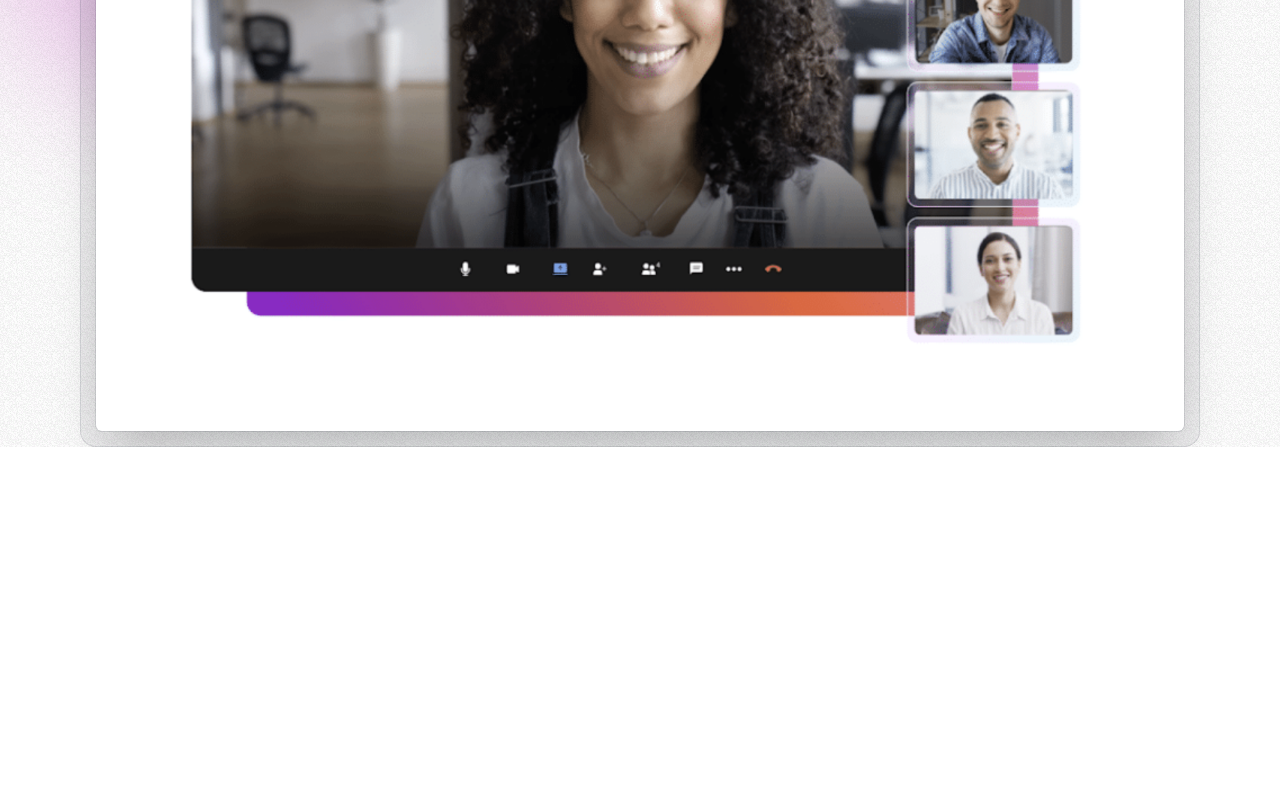
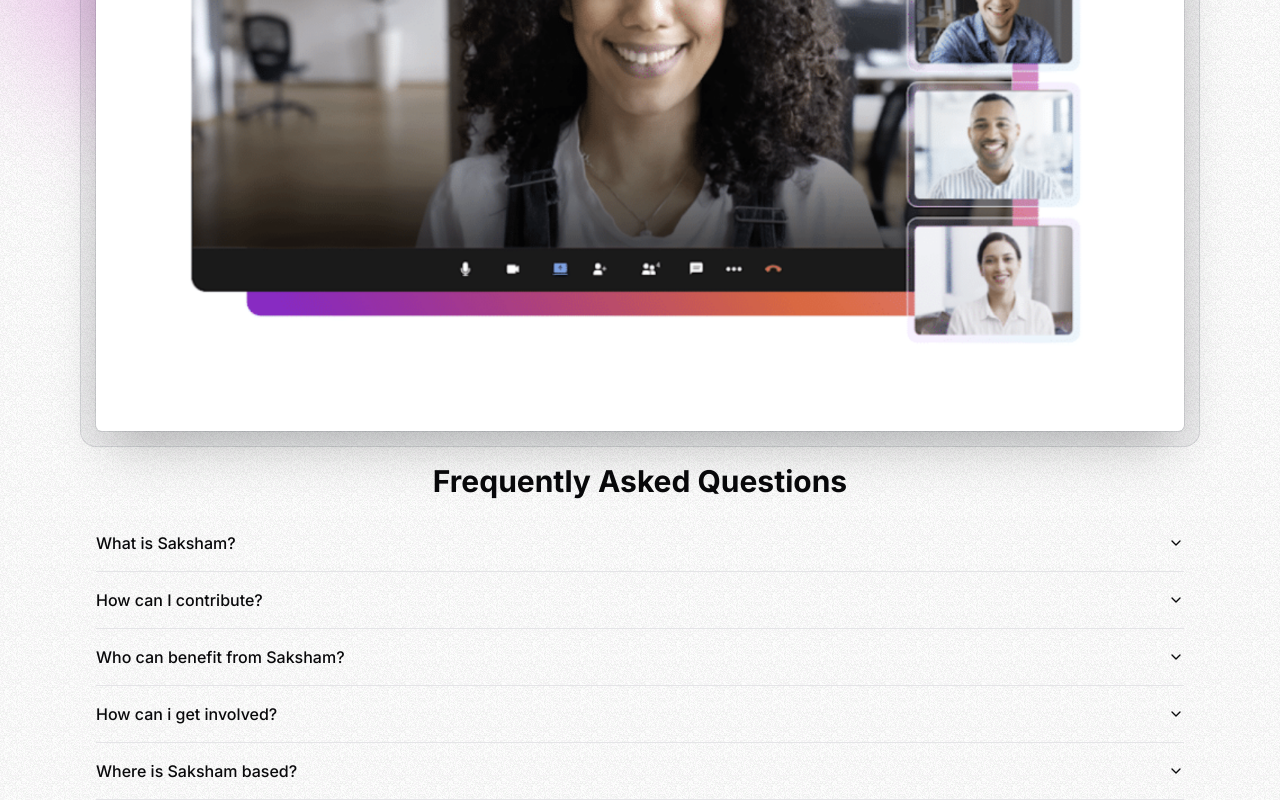
Before and after one commit to Chaitanyarai899/Saksham-Web, a Next.js app: page / in a window 1280 px wide. Shown: the part 809-1609 px from the top of the page. Before the commit the page ends 1256 px from the top, so only its background shows below. Built offline with nearby package versions, Linux system fonts and the light colour scheme.

Commit message:
Add FAQ section

```diff
--- a/package.json
+++ b/package.json
@@ -9,6 +9,7 @@
     "lint": "next lint"
   },
   "dependencies": {
+    "@radix-ui/react-accordion": "^1.1.2",
     "@radix-ui/react-slot": "^1.0.2",
     "class-variance-authority": "^0.7.0",
     "clsx": "^2.0.0",
--- a/src/app/page.tsx
+++ b/src/app/page.tsx
@@ -1,5 +1,12 @@
 import MaxWidthWrapper from "@/components/MaxWidthWrapper";
 import { Button, buttonVariants } from "@/components/ui/button";
+import {
+  Accordion,
+  AccordionContent,
+  AccordionItem,
+  AccordionTrigger,
+} from "@/components/ui/accordion";
+
 import Image from "next/image";
 import Link from "next/link";
 
@@ -70,6 +77,42 @@
           </div>
         </div>
       </div>
+      <div className="mx-auto max-w-6xl px-6 lg:px-8 mt-8 text-center">
+      <h2 className="text-3xl font-bold text-center mb-4">Frequently Asked Questions</h2>
+
+        <Accordion type="single" collapsible>
+          <AccordionItem value="item-1">
+            <AccordionTrigger>What is Saksham?</AccordionTrigger>
+            <AccordionContent>
+            Saksham: Empowering Specially Abled Individuals is a groundbreaking initiative aimed at creating a more inclusive society in India where everyone, regardless of their abilities, has the opportunity to learn, communicate, and thrive.
+            </AccordionContent>
+          </AccordionItem>
+          <AccordionItem value="item-2">
+            <AccordionTrigger>How can I contribute?</AccordionTrigger>
+            <AccordionContent>
+              There are many ways you can contribute to Saksham: Empowering Specially Abled Individuals. You can volunteer your time, donate funds, or spread awareness about the initiative.
+            </AccordionContent>
+          </AccordionItem>
+          <AccordionItem value="item-3">
+            <AccordionTrigger>Who can benefit from Saksham?</AccordionTrigger>
+            <AccordionContent>
+              Saksham: Empowering Specially Abled Individuals is designed to benefit individuals with disabilities of all kinds. Our programs and resources are tailored to meet the unique needs of each individual.
+            </AccordionContent>
+          </AccordionItem>
+          <AccordionItem value="item-4">
+            <AccordionTrigger>How can i get involved?</AccordionTrigger>
+            <AccordionContent>
+              Getting involved with Saksham: Empowering Specially Abled Individuals is easy. You can join our volunteer network, participate in fundraising events, or become a corporate partner.
+            </AccordionContent>
+          </AccordionItem>
+          <AccordionItem value="item-5">
+            <AccordionTrigger>Where is Saksham based?</AccordionTrigger>
+            <AccordionContent>
+              Saksham: Empowering Specially Abled Individuals is based in Delhi, but our reach extends to individuals and communities across the country.
+            </AccordionContent>
+          </AccordionItem>
+        </Accordion>
+      </div>
     </>
   );
 }
--- /dev/null
+++ b/src/components/ui/accordion.tsx
@@ -0,0 +1,58 @@
+"use client"
+
+import * as React from "react"
+import * as AccordionPrimitive from "@radix-ui/react-accordion"
+import { ChevronDown } from "lucide-react"
+
+import { cn } from "@/lib/utils"
+
+const Accordion = AccordionPrimitive.Root
+
+const AccordionItem = React.forwardRef<
+  React.ElementRef<typeof AccordionPrimitive.Item>,
+  React.ComponentPropsWithoutRef<typeof AccordionPrimitive.Item>
+>(({ className, ...props }, ref) => (
+  <AccordionPrimitive.Item
+    ref={ref}
+    className={cn("border-b", className)}
+    {...props}
+  />
+))
+AccordionItem.displayName = "AccordionItem"
+
+const AccordionTrigger = React.forwardRef<
+  React.ElementRef<typeof AccordionPrimitive.Trigger>,
+  React.ComponentPropsWithoutRef<typeof AccordionPrimitive.Trigger>
+>(({ className, children, ...props }, ref) => (
+  <AccordionPrimitive.Header className="flex">
+    <AccordionPrimitive.Trigger
+      ref={ref}
+      className={cn(
+        "flex flex-1 items-center justify-between py-4 font-medium transition-all hover:underline [&[data-state=open]>svg]:rotate-180",
+        className
+      )}
+      {...props}
+    >
+      {children}
+      <ChevronDown className="h-4 w-4 shrink-0 transition-transform duration-200" />
+    </AccordionPrimitive.Trigger>
+  </AccordionPrimitive.Header>
+))
+AccordionTrigger.displayName = AccordionPrimitive.Trigger.displayName
+
+const AccordionContent = React.forwardRef<
+  React.ElementRef<typeof AccordionPrimitive.Content>,
+  React.ComponentPropsWithoutRef<typeof AccordionPrimitive.Content>
+>(({ className, children, ...props }, ref) => (
+  <AccordionPrimitive.Content
+    ref={ref}
+    className="overflow-hidden text-sm transition-all data-[state=closed]:animate-accordion-up data-[state=open]:animate-accordion-down"
+    {...props}
+  >
+    <div className={cn("pb-4 pt-0", className)}>{children}</div>
+  </AccordionPrimitive.Content>
+))
+
+AccordionContent.displayName = AccordionPrimitive.Content.displayName
+
+export { Accordion, AccordionItem, AccordionTrigger, AccordionContent }
```
Also changed, not shown: 1 other file (tests, documents, lock files or other folders).
